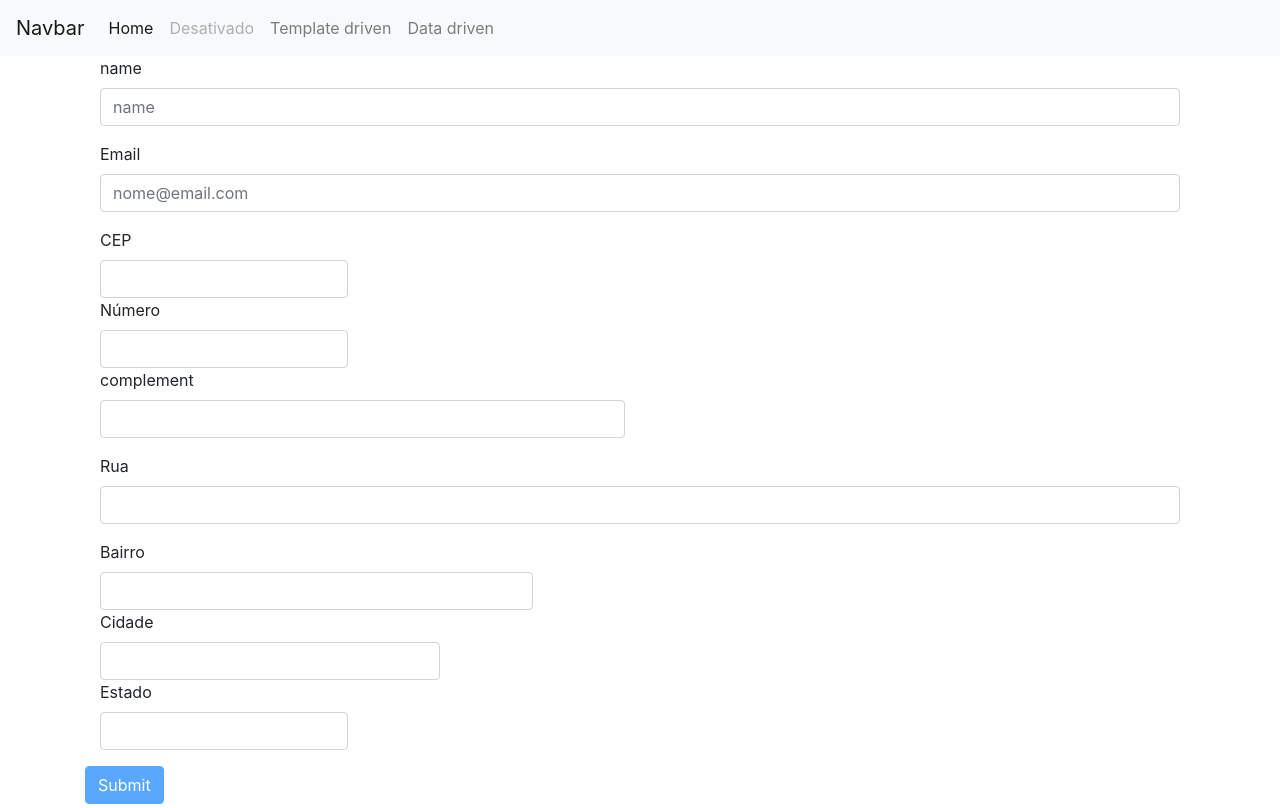
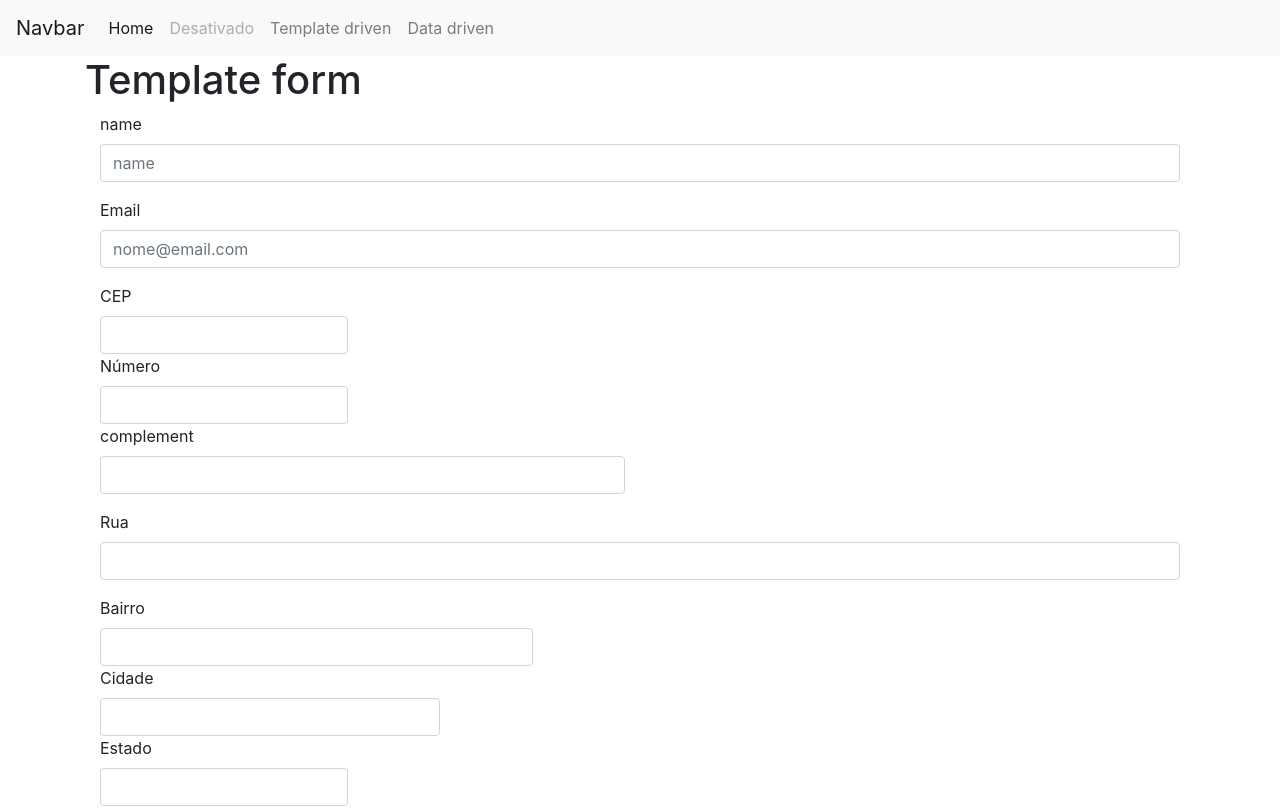
Before and after one commit to layshidani/curso-loiane, an Angular app: page /templateForm in a window 1280 px wide. Shown: the top 808 px of the page. Built offline with nearby package versions, Linux system fonts and the light colour scheme.

Commit message:
concludes template form :bookmark:

```diff
--- a/src/app/app-routing.module.ts
+++ b/src/app/app-routing.module.ts
@@ -6,7 +6,7 @@ import { TemplateFormComponent } from './template-form/template-form.component';
 
 
 const routes: Routes = [
-  { path: '', pathMatch: 'full', redirectTo: 'templateForm' },
+  { path: '', pathMatch: 'full', redirectTo: 'dataForm' },
   { path: 'templateForm', component: TemplateFormComponent },
   { path: 'dataForm', component: DataFormComponent },
 ];
--- a/src/app/template-form/template-form.component.html
+++ b/src/app/template-form/template-form.component.html
@@ -1,3 +1,4 @@
+<h1>Template form</h1>
 <form #f="ngForm" (ngSubmit)="onSubmit(f)" class="form-horizontal">
   <div class="form-group" [ngClass]="applyCssError(name)">
 
```
